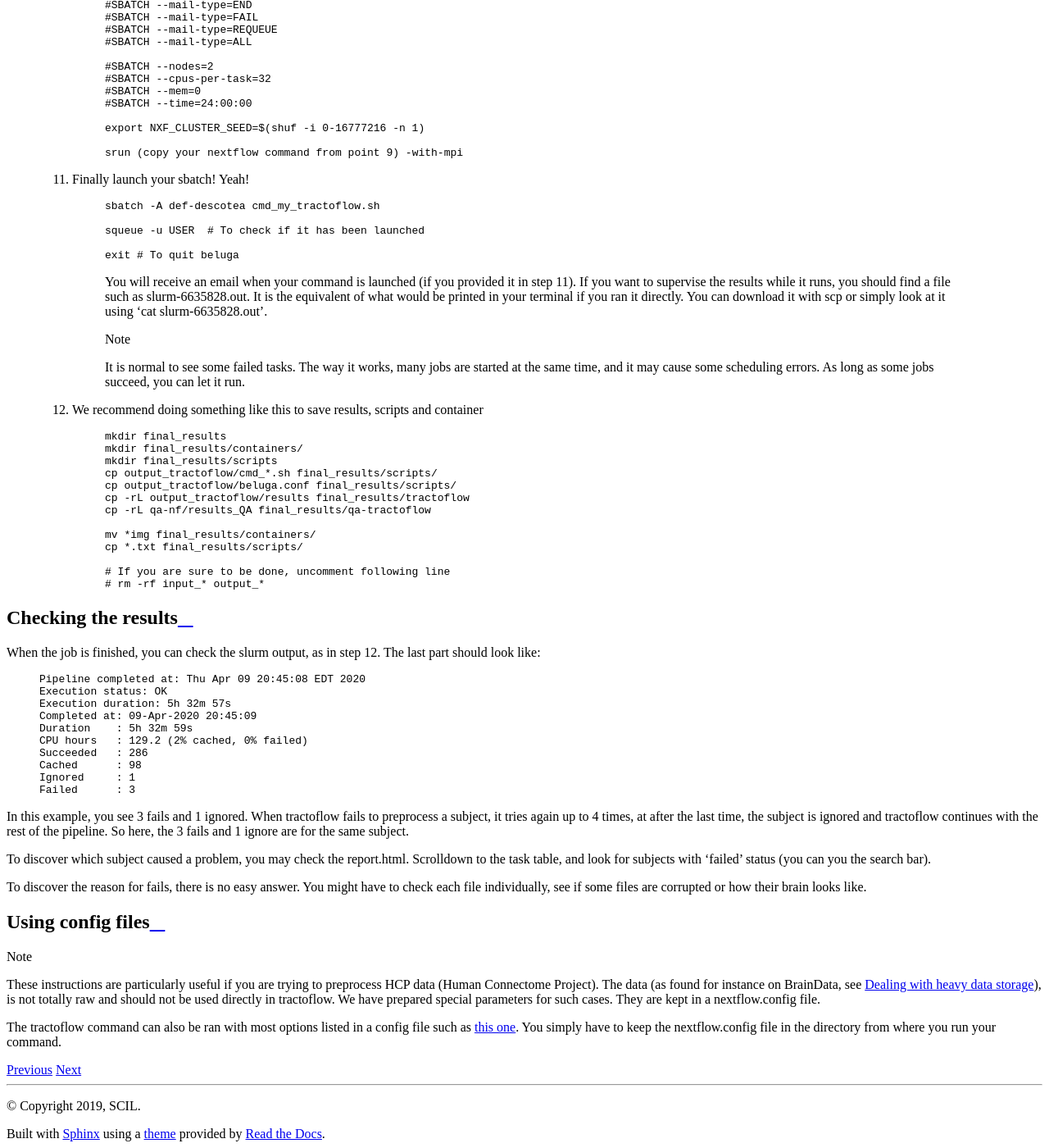
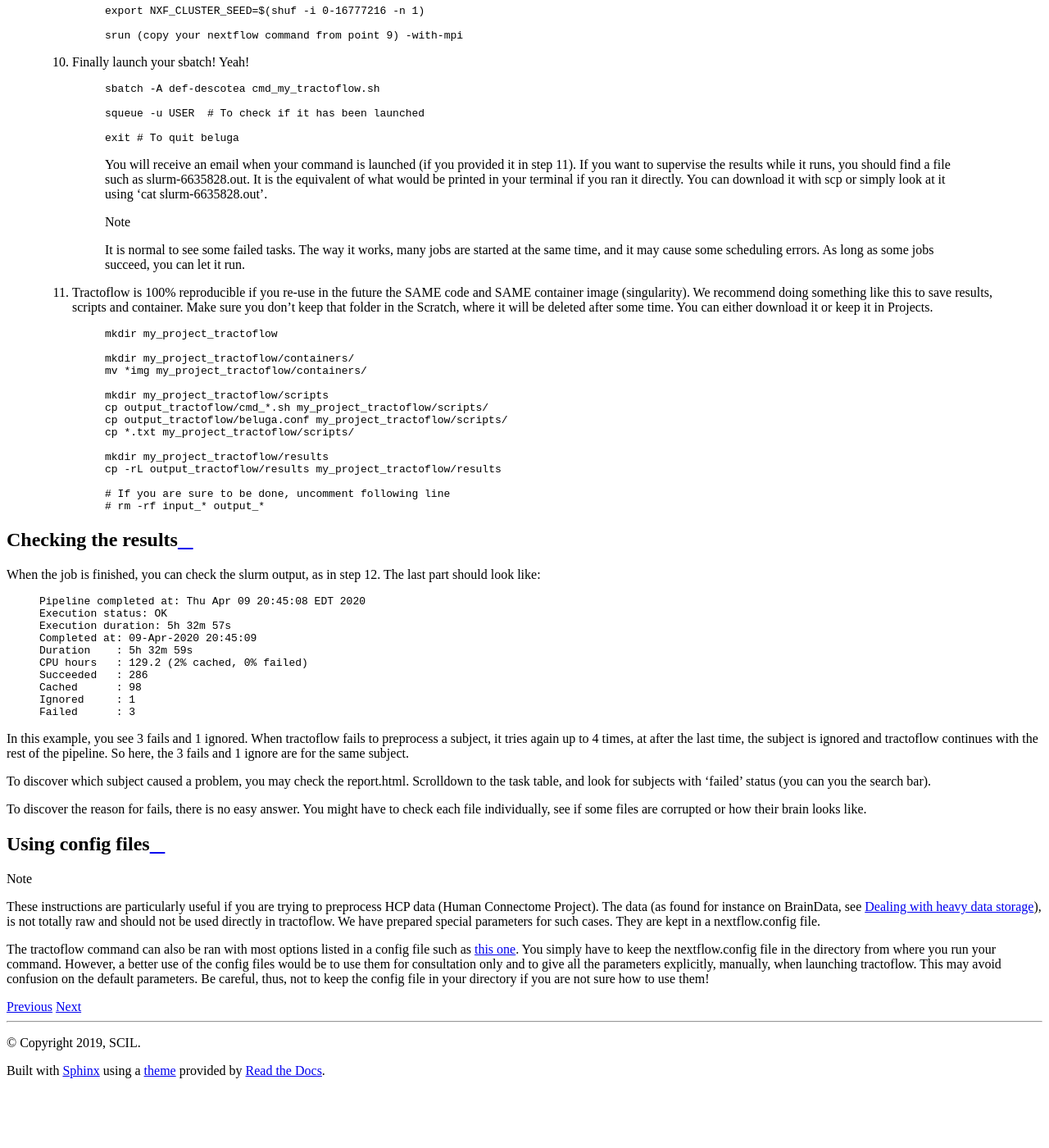
Before and after one commit to scilus/scil-documentation, a Sphinx documentation site: the page built from source/our_tools/tractoflow.rst, in a window 1280 px wide and 1400 px high, scrolled down 3040 px. Shown: the whole window at 82% size. Built offline with Sphinx 7.4.7 and the Read the Docs theme 2.0.0, drawn with Linux system fonts in a browser that asks for light colours; after the commit the page ends 4363 px from its top, so only the background shows below that; some of the changed text lies outside the part shown.

Commit message:
Answered Guillaume comments

```diff
--- a/source/our_tools/tractoflow.rst
+++ b/source/our_tools/tractoflow.rst
@@ -58,16 +58,6 @@
             # OR:
             # (If you have a lot of subjects, it might be easier for you to simply check one subject)
             cat input_data_tractoflow/SUBJ_X/bval
-
-    #. Tractoflow is 100% reproducible if you re-use in the future the SAME code and SAME container image (singularity). Hence, copy them locally in your project to SAVE them in the future.
-
-        .. code-block:: bash
-
-            cd ~/projects/def-descotea/USER
-            mkdir Project_X
-            cd Project_X
-            cp ~/tractoflow_*.img .
-            cp -r ~/tractoflow-* .
 
     #. Now, we are ready to run tractoflow. Most important questions you should ask yourself:
 
@@ -164,20 +154,22 @@
 
         .. note:: It is normal to see some failed tasks. The way it works, many jobs are started at the same time, and it may cause some scheduling errors. As long as some jobs succeed, you can let it run.
 
-    #. We recommend doing something like this to save results, scripts and container
+    #. Tractoflow is 100% reproducible if you re-use in the future the SAME code and SAME container image (singularity). We recommend doing something like this to save results, scripts and container. Make sure you don't keep that folder in the Scratch, where it will be deleted after some time. You can either download it or keep it in Projects.
 
         .. code-block:: bash
 
-            mkdir final_results
-            mkdir final_results/containers/
-            mkdir final_results/scripts
-            cp output_tractoflow/cmd_*.sh final_results/scripts/
-            cp output_tractoflow/beluga.conf final_results/scripts/
-            cp -rL output_tractoflow/results final_results/tractoflow
-            cp -rL qa-nf/results_QA final_results/qa-tractoflow
+            mkdir my_project_tractoflow
 
-            mv *img final_results/containers/
-            cp *.txt final_results/scripts/
+            mkdir my_project_tractoflow/containers/
+            mv *img my_project_tractoflow/containers/
+
+            mkdir my_project_tractoflow/scripts
+            cp output_tractoflow/cmd_*.sh my_project_tractoflow/scripts/
+            cp output_tractoflow/beluga.conf my_project_tractoflow/scripts/
+            cp *.txt my_project_tractoflow/scripts/
+
+            mkdir my_project_tractoflow/results
+            cp -rL output_tractoflow/results my_project_tractoflow/results
 
             # If you are sure to be done, uncomment following line
             # rm -rf input_* output_*
@@ -213,4 +205,4 @@
 
     These instructions are particularly useful if you are trying to preprocess HCP data (Human Connectome Project). The data (as found for instance on BrainData, see :ref:`ref_heavy_storage`), is not totally raw and should not be used directly in tractoflow. We have prepared special parameters for such cases. They are kept in a nextflow.config file.
 
-The tractoflow command can also be ran with most options listed in a config file such as `this one <https://github.com/scilus/tractoflow/blob/master/nextflow.config>`_. You simply have to keep the nextflow.config file in the directory from where you run your command.
+The tractoflow command can also be ran with most options listed in a config file such as `this one <https://github.com/scilus/tractoflow/blob/master/nextflow.config>`_. You simply have to keep the nextflow.config file in the directory from where you run your command. However, a better use of the config files would be to use them for consultation only and to give all the parameters explicitly, manually, when launching tractoflow. This may avoid confusion on the default parameters. Be careful, thus, not to keep the config file in your directory if you are not sure how to use them!
```
